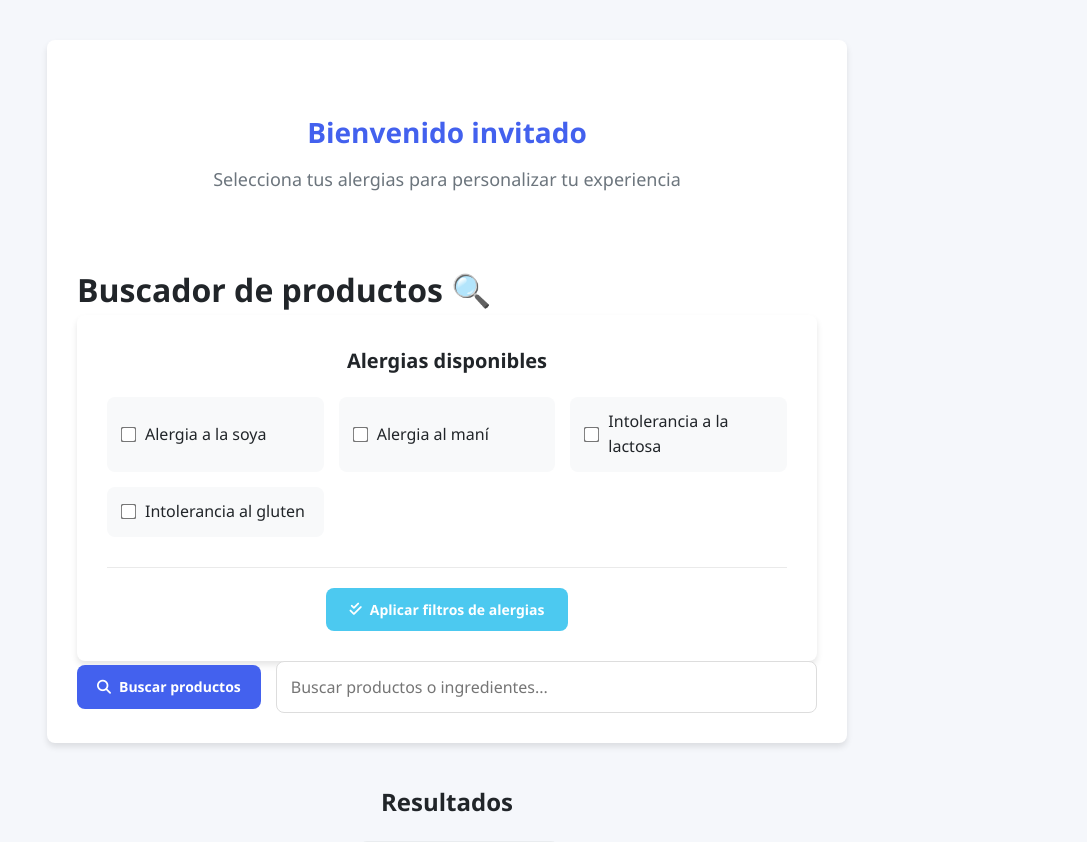
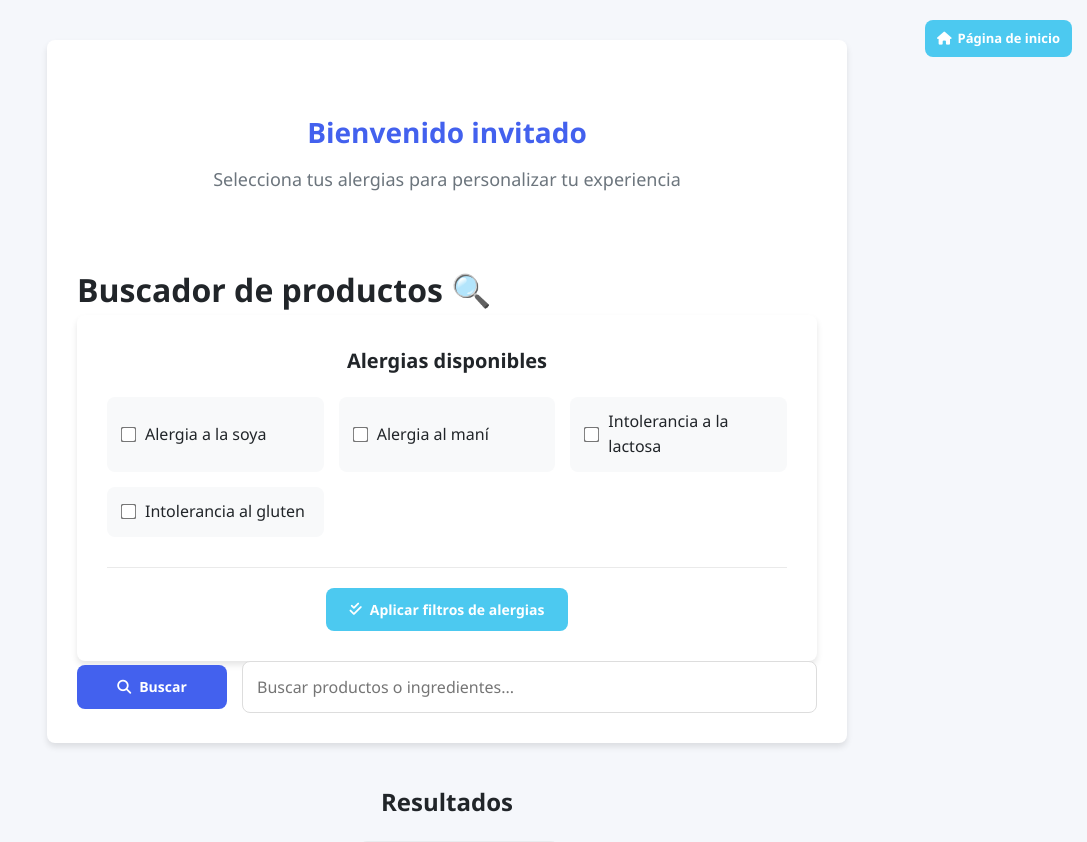
Before and after one commit to Sebo27gg/coso-de-proyecto-inicial, a Django app: page /home/ in a window 1280 px wide. Shown: the top 842 px of the page, without its empty margins (193-1280 px from the left). Run offline with Django 5.2, Linux system fonts and the light colour scheme; data comes from the database, SQL or seed files in the repository; both versions use the stored data as it was after the commit; some libraries are stand-ins or nearby versions.

Commit message:
creacion de logo penca, mas productos y correccion de errores de ortografia, mas o menos y boton pa volver al inicio

```diff
--- a/static/styles/home.css
+++ b/static/styles/home.css
@@ -488,3 +488,28 @@ h2 {
         width: 100%;
     }
 }
+.home-link-button {
+    position: absolute;
+    top: 20px;
+    right: 15px;
+
+    display: flex;
+    align-items: center;
+    justify-content: center;
+    padding: 8px 12px;
+    background-color: var(--accent-color);
+    color: white;
+    border: none;
+    border-radius: var(--border-radius);
+    font-size: 13px;
+    font-weight: 600;
+    cursor: pointer;
+    transition: var(--transition);
+    text-decoration: none;
+    gap: 6px;
+}
+
+.home-link-button:hover {
+    background-color: var(--primary-color);
+    transform: translateY(-2px);
+}
--- a/templates/home.html
+++ b/templates/home.html
@@ -19,6 +19,9 @@
                     <h1>Bienvenido, {{ user.username }}</h1>
                     <p>Gestiona tu perfil y alergias</p>
                 </div>
+                <a href="{% url 'index' %}" class="home-link-button">
+                    <i class="fas fa-home"></i> Página de inicio
+                </a>
             </div>
 
             <div class="user-menu">
@@ -77,6 +80,9 @@
         <div class="guest-welcome">
             <h1>Bienvenido invitado</h1>
             <p>Selecciona tus alergias para personalizar tu experiencia</p>
+            <a href="{% url 'index' %}" class="home-link-button">
+                <i class="fas fa-home"></i> Página de inicio
+            </a>
         </div>
         {% endif %}
 
@@ -109,7 +115,7 @@
             <!-- BUSCADOR CON BOTÓN A LA IZQUIERDA -->
             <div class="search-box">
                 <button type="submit" class="search-btn-custom">
-                    <i class="fas fa-search"></i> Buscar productos
+                    <i class="fas fa-search"></i> Buscar
                 </button>
                 <input type="text" class="search-input" name="search" placeholder="Buscar productos o ingredientes..." value="{{ search|default:'' }}">
             </div>
@@ -137,7 +143,7 @@
             {% endif %}
         </li>
     {% empty %}
-        <li class="No-Found">No products found.</li>
+        <li class="No-Found">No se encontraron productos.</li>
     {% endfor %}
 
     <div >
--- a/templates/perfil.html
+++ b/templates/perfil.html
@@ -1,6 +1,6 @@
 {% extends "base.html" %}
 
-{% block title %} Configuracion {% endblock title %}
+{% block title %} Configuración {% endblock title %}
 
 {% block content %}
     <h1>{{user.username}}</h1>
```
Also changed, not shown: db.sqlite3, media/products/logo-penca-pa-poner-algo.png (added).
